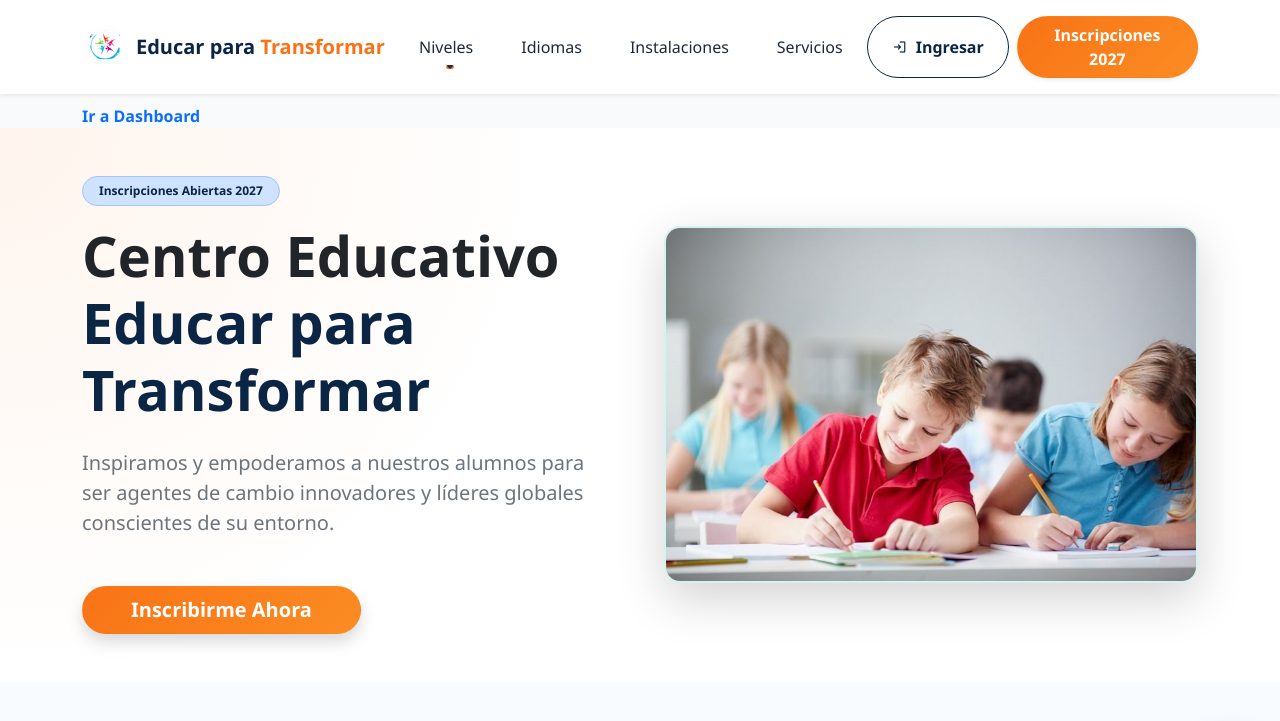
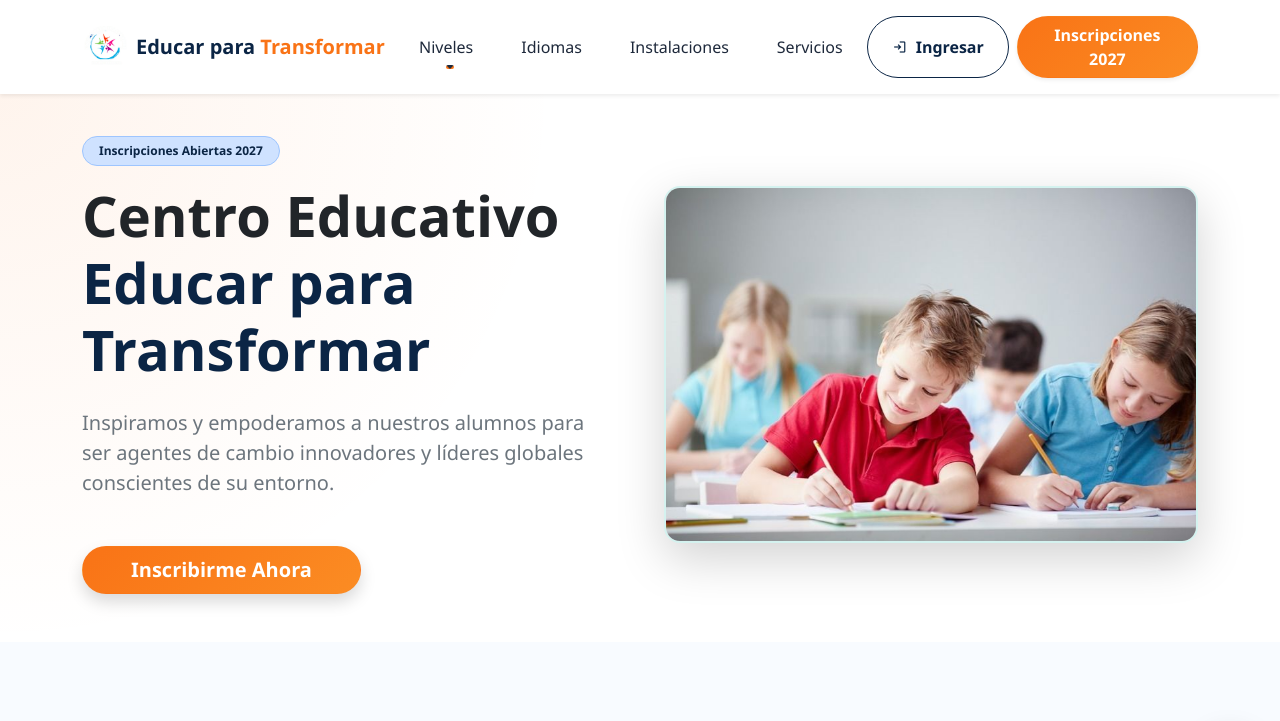
Before and after one commit to JoaquinB23/Trabajo-Metodologia-de-sistemas-unidad-1, a plain HTML site: page Educar para tranformar/index.html in a window 1280 px wide. Shown: the top 721 px of the page. Drawn offline with nearby package versions, Linux system fonts and the light colour scheme.

Commit message:
Error minimo

```diff
--- a/Educar para tranformar/index.html
+++ b/Educar para tranformar/index.html
@@ -12,9 +12,7 @@
 </head>
 <body data-bs-spy="scroll" data-bs-target="#mainNavbar" data-bs-offset="110">
 
-    <div class="container mt-3">
-        <a href="dashboard.html" class="text-decoration-none fw-bold">Ir a Dashboard</a>
-    </div>
+
 
     <nav id="mainNavbar" class="navbar navbar-expand-lg bg-white fixed-top shadow-sm py-3">
         <div class="container">
```
